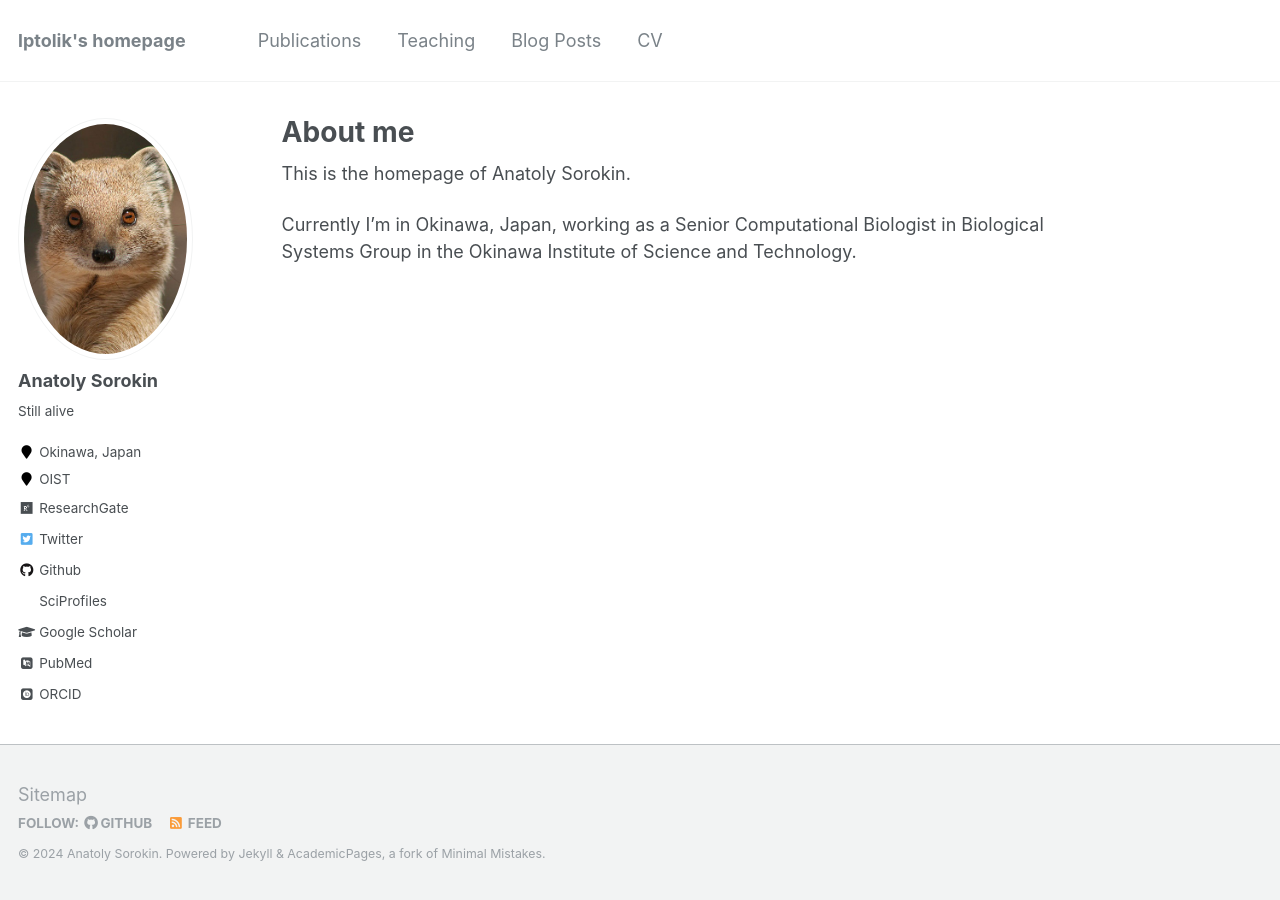
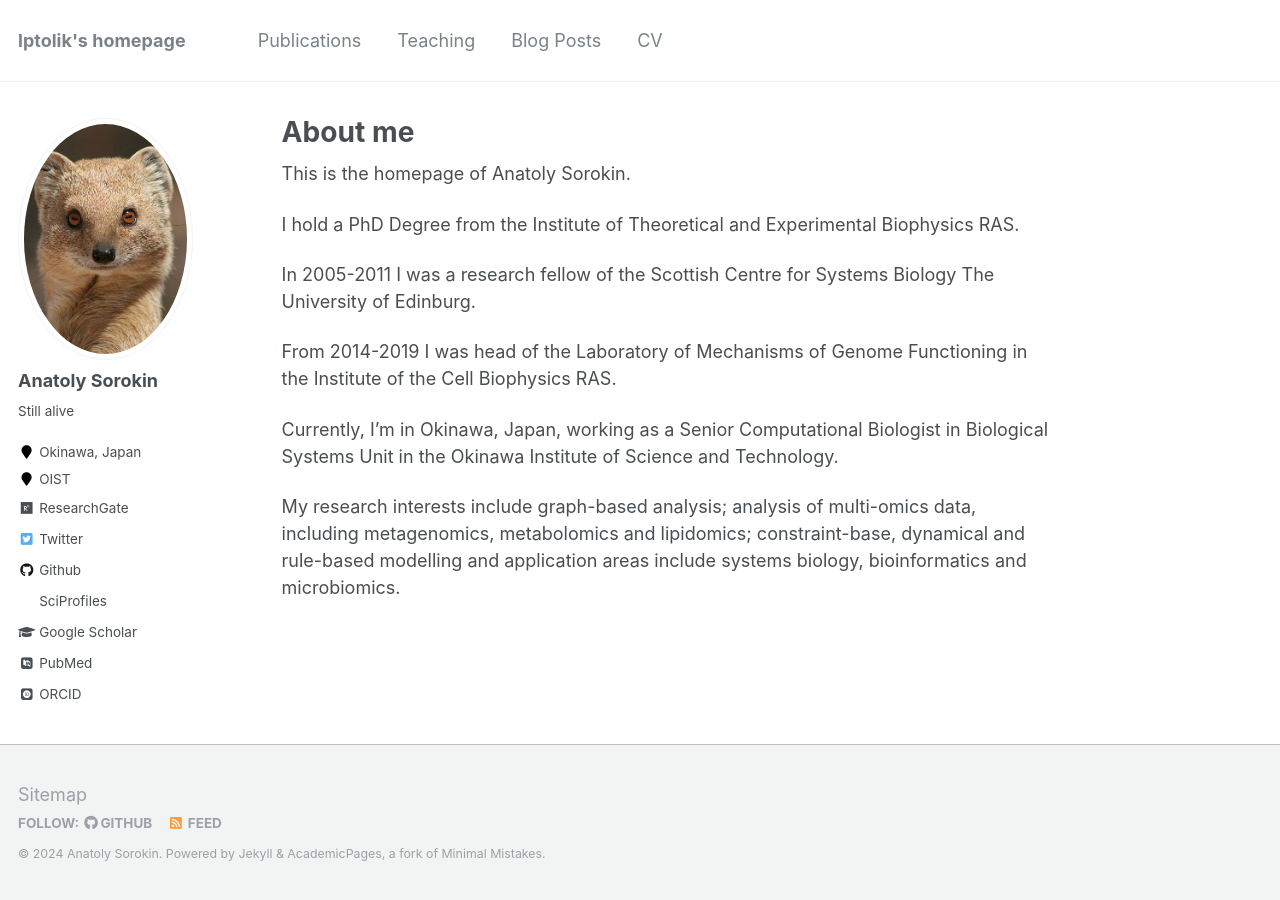
Before and after one commit to lptolik/lptolik.github.io, a Jekyll site: the page built from _pages/about.md, in a window 1280 px wide. Built offline with Jekyll 4.4.1, drawn with Linux system fonts in a browser that asks for light colours; some web fonts are replaced.

Commit message:
Update about.md

```diff
--- a/_pages/about.md
+++ b/_pages/about.md
@@ -10,5 +10,15 @@ redirect_from:
 
 This is the homepage of Anatoly Sorokin.
 
-Currently I'm in Okinawa, Japan, working as a Senior Computational Biologist in
-Biological Systems Group in the Okinawa Institute of Science and Technology.
+I hold a PhD Degree from the Institute of Theoretical and Experimental Biophysics RAS.
+
+In 2005-2011 I was a research fellow of the Scottish Centre for Systems Biology The University of Edinburg.
+
+From 2014-2019 I was head of the Laboratory of Mechanisms of Genome Functioning in the Institute of the Cell Biophysics RAS.
+
+Currently, I'm in Okinawa, Japan, working as a Senior Computational Biologist in
+Biological Systems Unit in the Okinawa Institute of Science and Technology.
+
+My research interests include graph-based analysis;
+analysis of multi-omics data, including metagenomics, metabolomics and lipidomics;
+constraint-base, dynamical and rule-based modelling and application areas include systems biology, bioinformatics and microbiomics.
```
